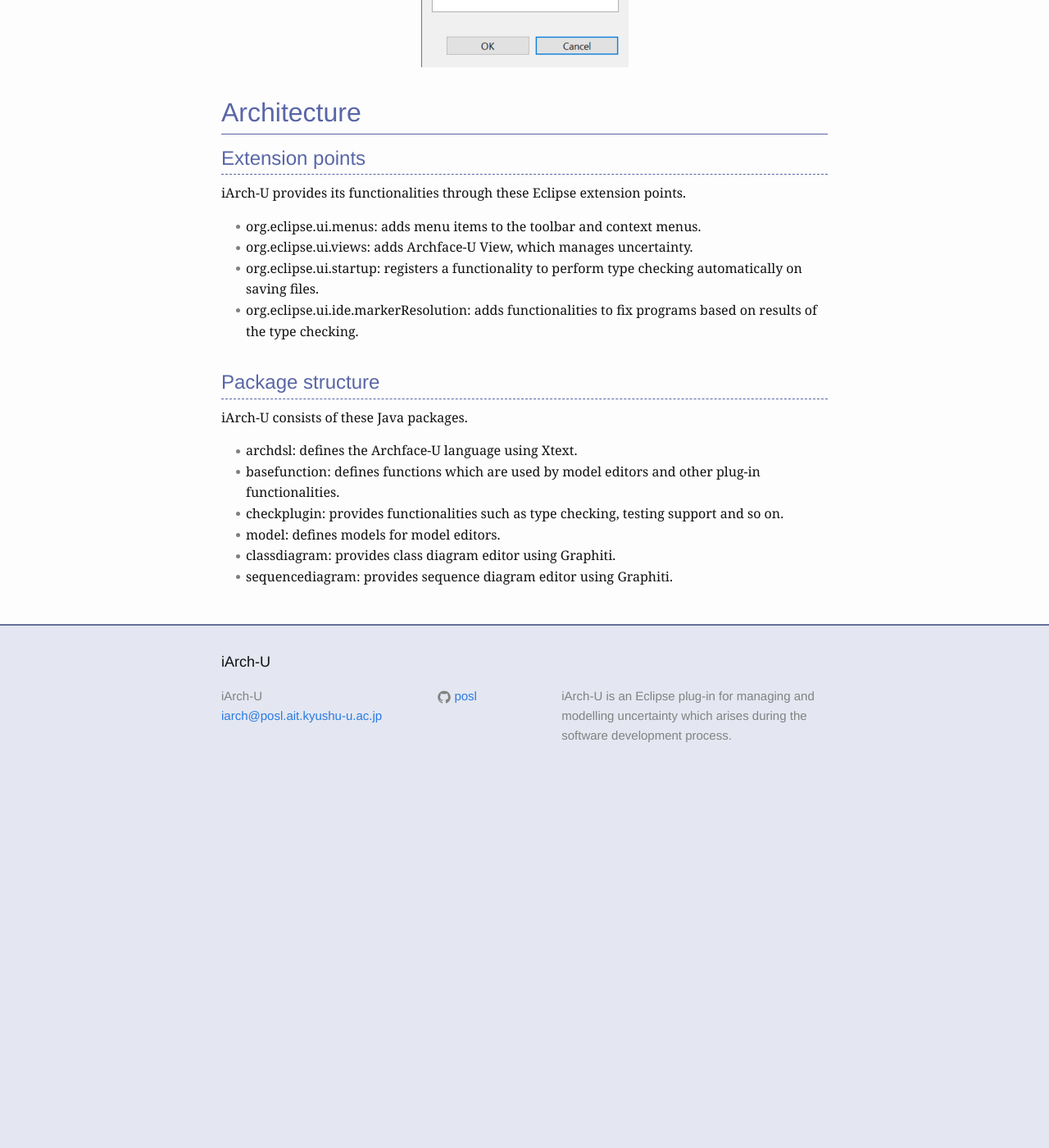
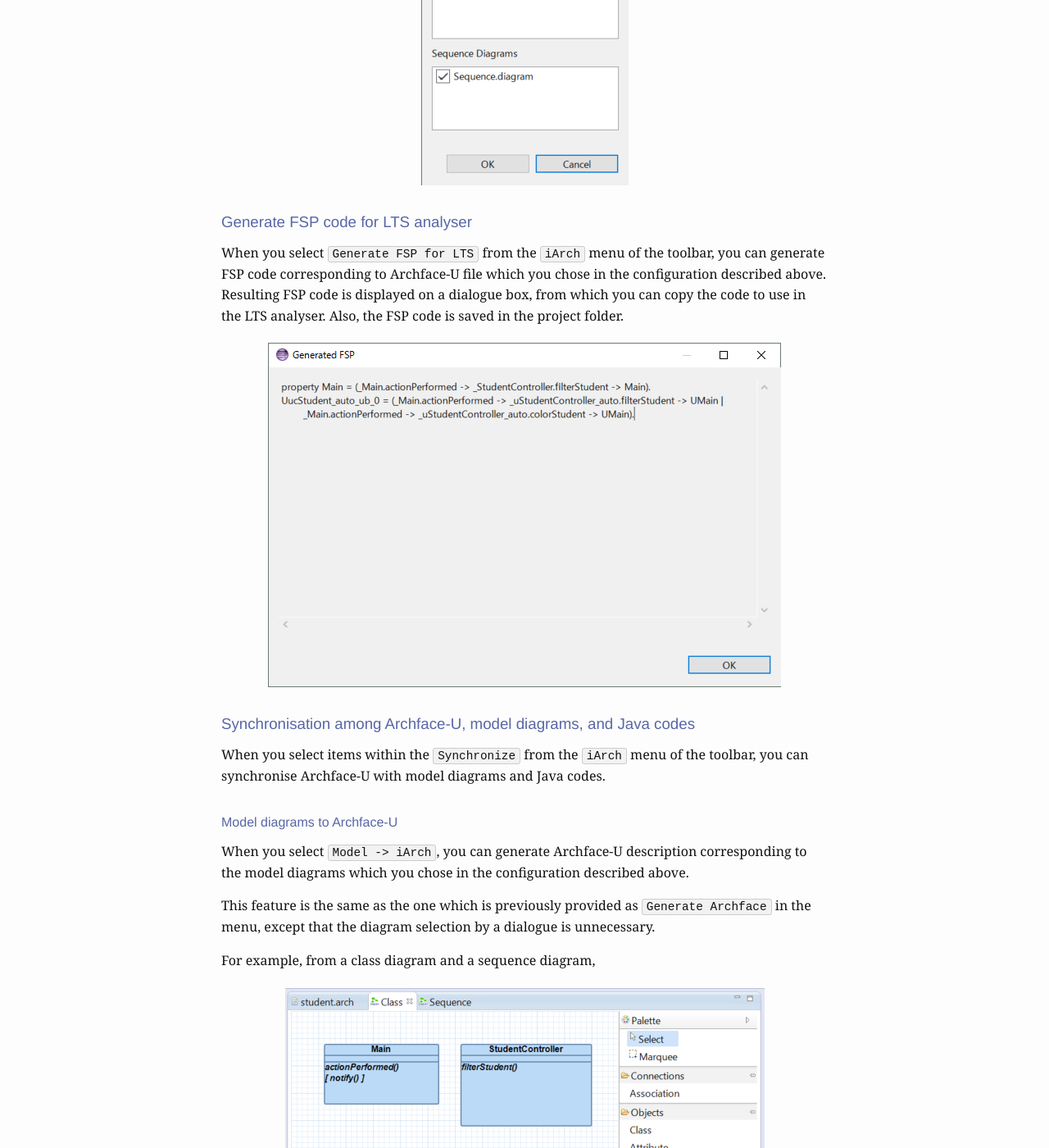
Before and after one commit to posl/iArch, a Jekyll site: the page built from documentation.md, in a window 1280 px wide and 1400 px high, scrolled down 15191 px. Shown: the whole window at 82% size. Built offline with Jekyll 4.4.1, drawn with Linux system fonts in a browser that asks for light colours; before the commit the page ends 16160 px from its top, so only the background shows below that; some of the changed text lies outside the part shown.

Commit message:
Added descriptions and images about new features.

```diff
--- a/documentation.md
+++ b/documentation.md
@@ -275,8 +275,9 @@
 ## Model inspection
 
 In `Archface-U View`, you can check whether an element described in Archcode is uncertain and is already implemented, as a result of type checking.
+In addition, you can check the metrics about the abstraction (number of design points(DP), program points(PP), and the abstraction ratio) of the project.
 
-![Archface-U view](../images/archface_u_view.png)
+![Archface-U view](../images/archface_u_view_2.png)
 
 
 ## Testing support
@@ -318,6 +319,73 @@
 ![Select diagrams](../images/select_diagrams_dialog.png)
 
 
+### Generate FSP code for LTS analyser
+
+When you select `Generate FSP for LTS` from the `iArch` menu of the toolbar, you can generate FSP code corresponding to Archface-U file which you chose in the configuration described above.
+Resulting FSP code is displayed on a dialogue box, from which you can copy the code to use in the LTS analyser.
+Also, the FSP code is saved in the project folder.
+
+![Generated FSP](../images/generated_fsp_dialog.png)
+
+
+### Synchronisation among Archface-U, model diagrams, and Java codes
+
+When you select items within the `Synchronize` from the `iArch` menu of the toolbar, you can synchronise Archface-U with model diagrams and Java codes.
+
+#### Model diagrams to Archface-U
+
+When you select `Model -> iArch`, you can generate Archface-U description corresponding to the model diagrams which you chose in the configuration described above.
+
+This feature is the same as the one which is previously provided as `Generate Archface` in the menu, except that the diagram selection by a dialogue is unnecessary.
+
+For example, from a class diagram and a sequence diagram,
+
+![model to Archface-U class diagram](../images/sync_model_arch_1.png)
+![model to Archface-U sequence diagram](../images/sync_model_arch_2.png)
+
+you can get the Archface-U like:
+
+![model to Archface-U result](../images/sync_model_arch_3.png)
+
+
+#### Archface-U to model diagrams
+
+When you select `iArch -> Model`, you can generate model diagrams corresponding the Archcode which you chose in the configuration described above.
+
+For example, from an Archface-U,
+
+![Archface-U to model archfile](../images/sync_arch_model_1.png)
+
+you can get class and sequence diagrams like:
+
+![Archface-U to model result 1](../images/sync_arch_model_2.png)
+![Archface-U to model result 2](../images/sync_arch_model_3.png)
+![Archface-U to model result 3](../images/sync_arch_model_4.png)
+
+
+#### Java codes to Archface-U
+
+When you select `Code -> iArch`, you can generate Archface-U description corresponding to the Java codes which you chose in the configuration described above.
+
+For example, from 4 classes in the project, you can get the Archface-U like:
+
+![code to Archface-U result](../images/sync_code_arch_1.png)
+
+
+#### Archface-U to Java codes
+
+When you select `iArch -> Code`, you can generate Java codes corresponding the Archcode which you chose in the configuration described above.
+
+For example, from an Archface-U,
+
+![Archface-U to model archfile](../images/sync_arch_code_1.png)
+
+you can get Java code skeltons like:
+
+![Archface-U to model result 1](../images/sync_arch_code_2.png)
+![Archface-U to model result 2](../images/sync_arch_code_3.png)
+
+
 # Architecture
 
 ## Extension points
```
Also changed, not shown: images/archface_u_view_2.png (added), images/generated_fsp_dialog.png (added), images/sync_arch_code_1.png (added), images/sync_arch_code_2.png (added), images/sync_arch_code_3.png (added), images/sync_arch_model_1.png (added), images/sync_arch_model_2.png (added), images/sync_arch_model_3.png (added), images/sync_arch_model_4.png (added), images/sync_code_arch_1.png (added), images/sync_model_arch_1.png (added), images/sync_model_arch_2.png (added), images/sync_model_arch_3.png (added).
